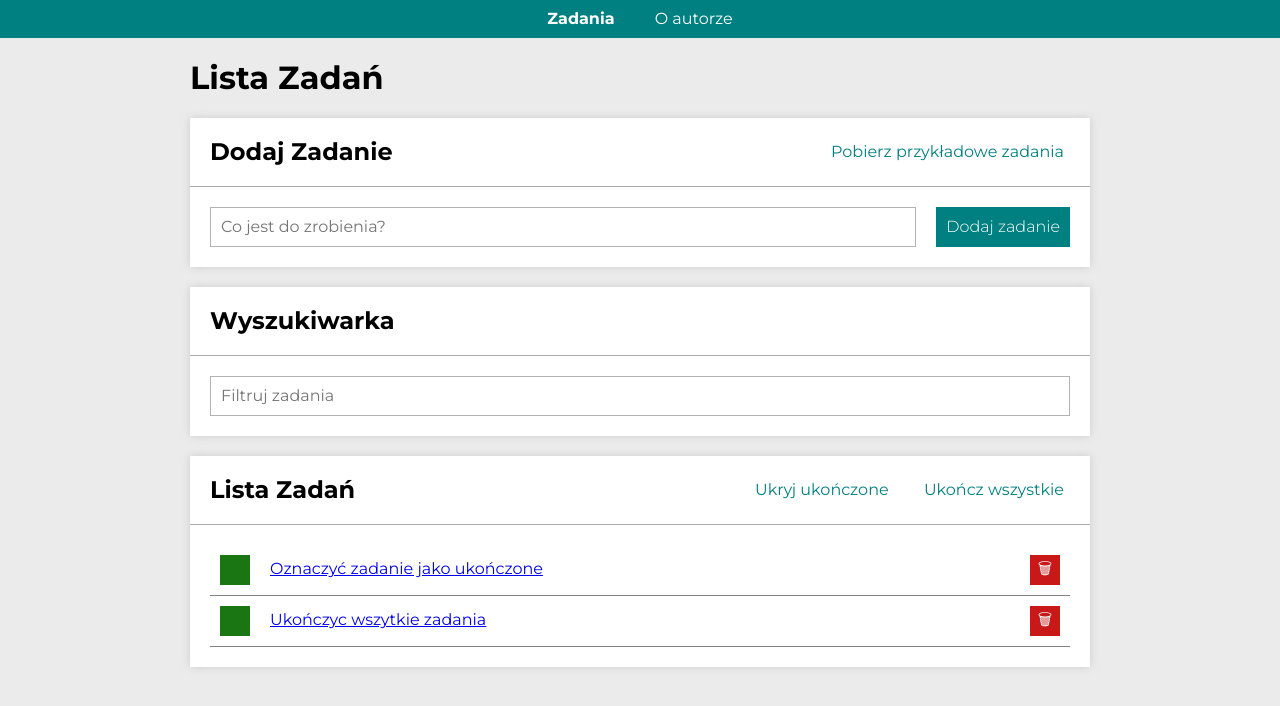
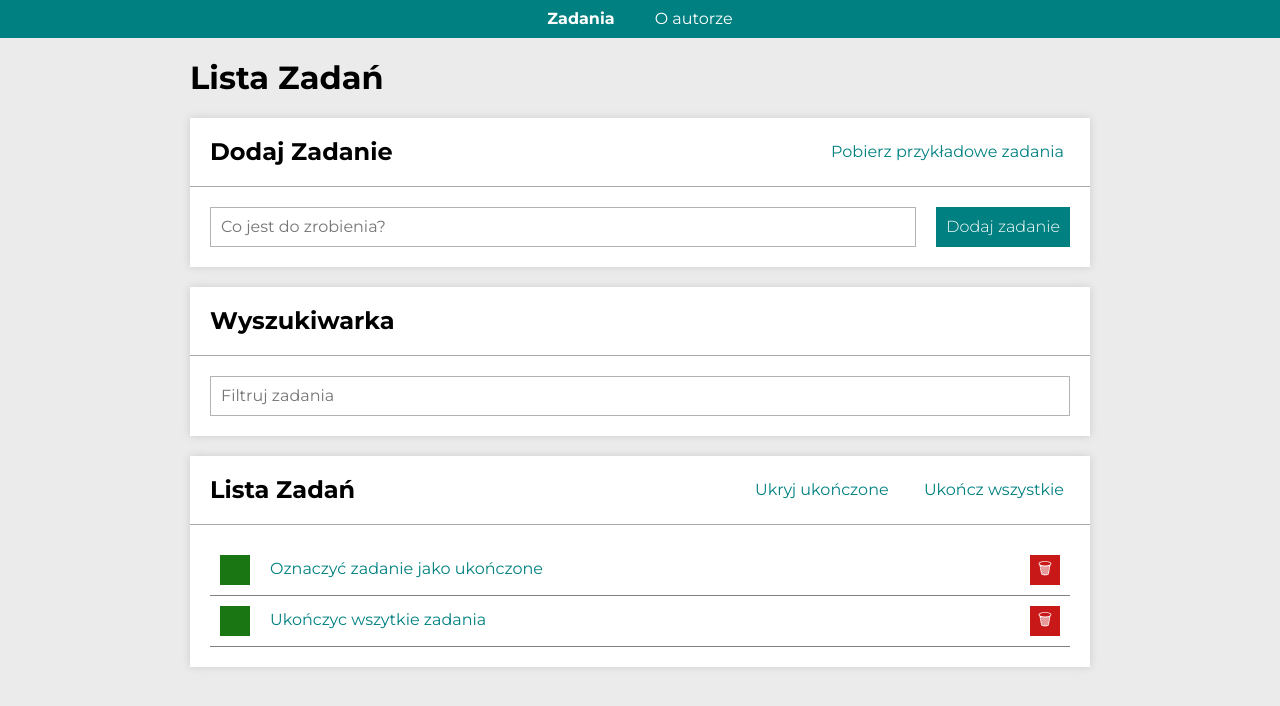
Before and after one commit to damianmichalowski/To-do-list-react, a React (Create React App) app: page /#/zadania in a window 1280 px wide. Both pictures are taken after a click on the button "Pobierz przykładowe zadania". Shown: the top 706 px of the page. Built offline with nearby package versions, Linux system fonts and the light colour scheme.

Commit message:
Stylled links, navbar, no found task error fix

```diff
--- a/src/App.js
+++ b/src/App.js
@@ -3,7 +3,6 @@
 import AuthorPage from "./features/author/AuthorPage";
 import TasksPage from "./features/tasks/TasksPage";
 import TaskPage from "./features/tasks/TaskPage";
-import { StyledNavLink } from "./styled";
 import Navigation from "./common/Navigation"
 
 export default () => (
--- a/src/features/tasks/TaskPage/index.js
+++ b/src/features/tasks/TaskPage/index.js
@@ -1,24 +1,27 @@
 import Section from "../../../common/Section";
 import Header from "../../../common/Header";
 import Container from "../../../common/Container";
-import {useParams} from 'react-router-dom';
+import { useParams } from 'react-router-dom';
 import { useSelector } from "react-redux";
 import { getTaskByID } from "../tasksSlice";
 
 function TaskPage() {
-    const {id} = useParams();
+    const { id } = useParams();
     const task = useSelector(state => getTaskByID(state, id));
 
     return (
         <Container>
-            <Header title="Lista Zadań" />
+            <Header title="Szczegóły zadania" />
             <Section
-                title={task ? task.content : "Nie znaleziono zadania 😕" }
-                body={<>
-                    <strong>Ukończono</strong> {task.done ? "Tak" : "Nie"}
-                </>}
+                title={task ? task.content : "Nie znaleziono zadania 😕"}
+                body={task ?
+                    <>
+                        <strong>Ukończono:</strong> {task.done ? " Tak" : " Nie"}
+                    </> : null
+                }
             />
         </Container>
-)}
+    )
+}
 
 export default TaskPage;
--- a/src/features/tasks/TasksPage/TasksList/index.js
+++ b/src/features/tasks/TasksPage/TasksList/index.js
@@ -1,4 +1,4 @@
-import { List, Item, Content, Button } from "./styled";
+import { List, Item, Content, Button, StyledLink } from "./styled";
 import { useSelector, useDispatch } from "react-redux";
 import { toggleTaskDone, removeTask, selectHideDone, selectTasksByQuery } from "../../tasksSlice";
 import { Link, useLocation } from "react-router-dom";
@@ -28,7 +28,7 @@
                     </Button>
 
                     <Content done={task.done}>
-                        <Link to={`/zadania/${task.id}`}>{task.content}</Link>
+                        <StyledLink to={`/zadania/${task.id}`}>{task.content}</StyledLink>
                     </Content>
 
                     <Button
--- a/src/features/tasks/TasksPage/TasksList/styled.js
+++ b/src/features/tasks/TasksPage/TasksList/styled.js
@@ -1,4 +1,5 @@
 import styled, { css } from "styled-components";
+import { Link } from "react-router-dom";
 
 export const List = styled.ul`
     list-style: none;
@@ -55,3 +56,12 @@
         }
     `}
 `;
+
+export const StyledLink = styled(Link)`
+    text-decoration: none;
+    color: ${({theme}) => theme.color.teal};
+
+    &:hover{
+        filter: brightness(110%);
+    }
+`;
--- a/src/styled.js
+++ /dev/null
@@ -1,10 +0,0 @@
-import { NavLink } from "react-router-dom";
-import styled from "styled-components";
-
-const activeClassName = "active";
-
-export const StyledNavLink = styled(NavLink)`
-    &.${activeClassName} {
-      font-weight: bold;
-    }
-`;
```
